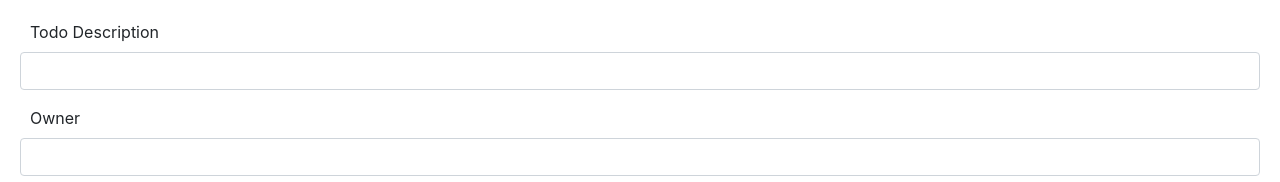
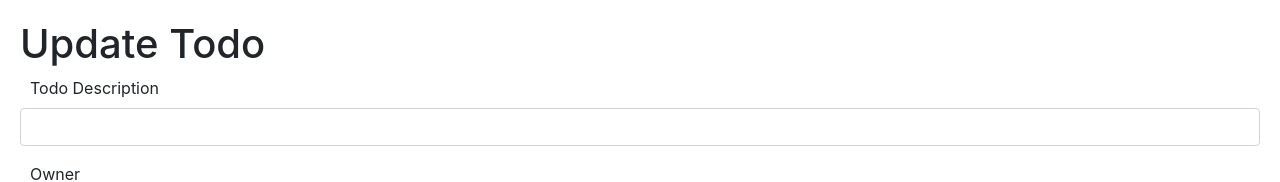
Before and after one commit to lalugue/vue-crud, a Vue app: page /edit in a window 1280 px wide. Shown: the top 182 px of the page. Built offline with nearby package versions, Linux system fonts and the light colour scheme; a web font is replaced by a local one.

Commit message:
edit style of EditForm

```diff
--- a/src/components/EditForm.vue
+++ b/src/components/EditForm.vue
@@ -1,5 +1,6 @@
 <template>
   <form>
+  <h1>Update Todo</h1>
   <div class="form-group">
     <label>Todo Description</label>
     <input id="todoInput" class="form-control" :placeholder="todo_description" v-model="new_todo_description">
```
